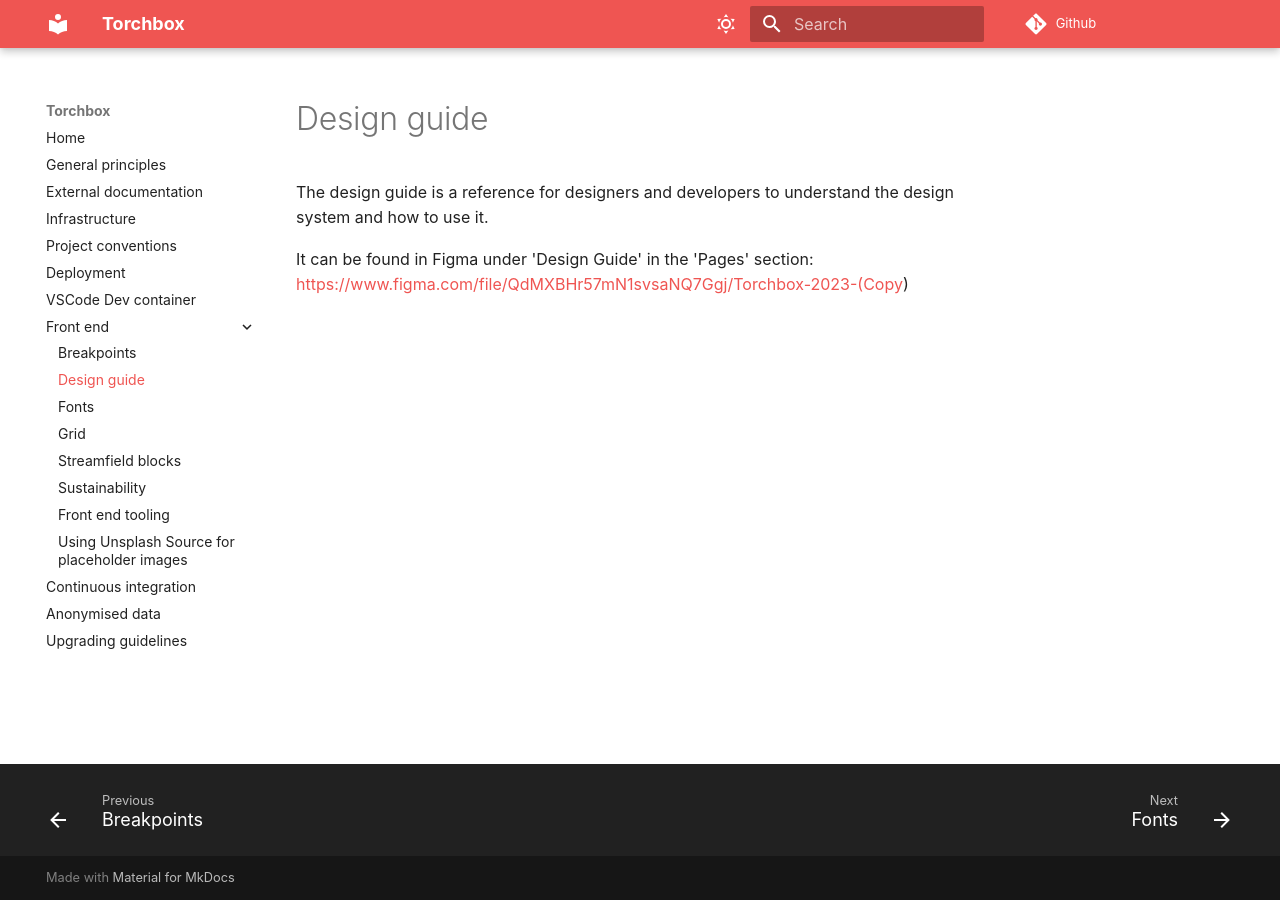
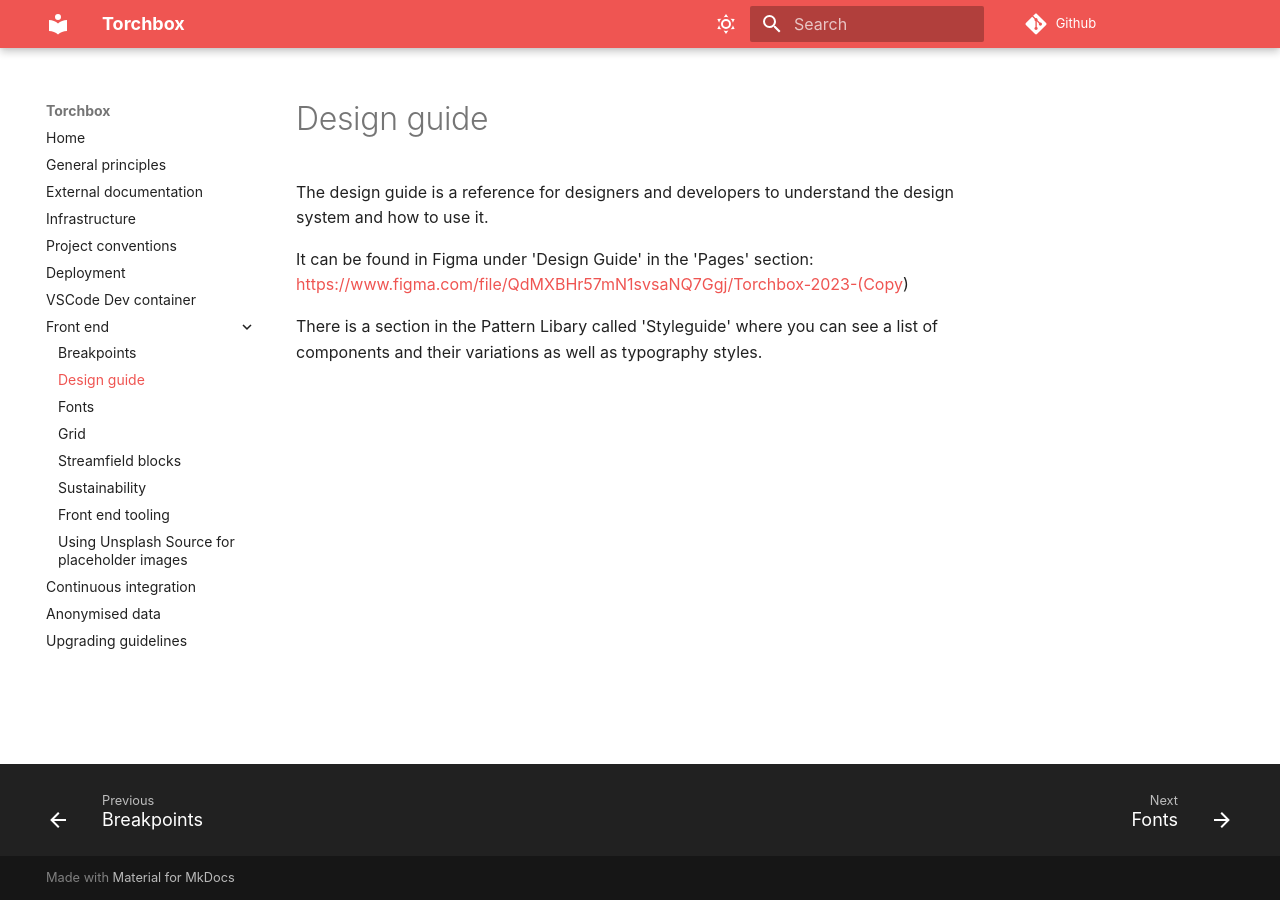
Before and after one commit to torchbox/torchbox.com, an MkDocs documentation site: the page built from docs/front-end/design-guide.md, in a window 1280 px wide. Built offline with MkDocs 1.6.1 and Material for MkDocs 9.7.7, drawn with Linux system fonts in a browser that asks for light colours; comment, search, counter and statistics services are not loaded.

Commit message:
add a note about viewing the styleguide in the pattern lib

```diff
--- a/docs/front-end/design-guide.md
+++ b/docs/front-end/design-guide.md
@@ -3,3 +3,5 @@
 The design guide is a reference for designers and developers to understand the design system and how to use it.
 
 It can be found in Figma under 'Design Guide' in the 'Pages' section: https://www.figma.com/file/QdMXBHr57mN1svsaNQ7Ggj/Torchbox-2023-(Copy)
+
+There is a section in the Pattern Libary called 'Styleguide' where you can see a list of components and their variations as well as typography styles.
```
